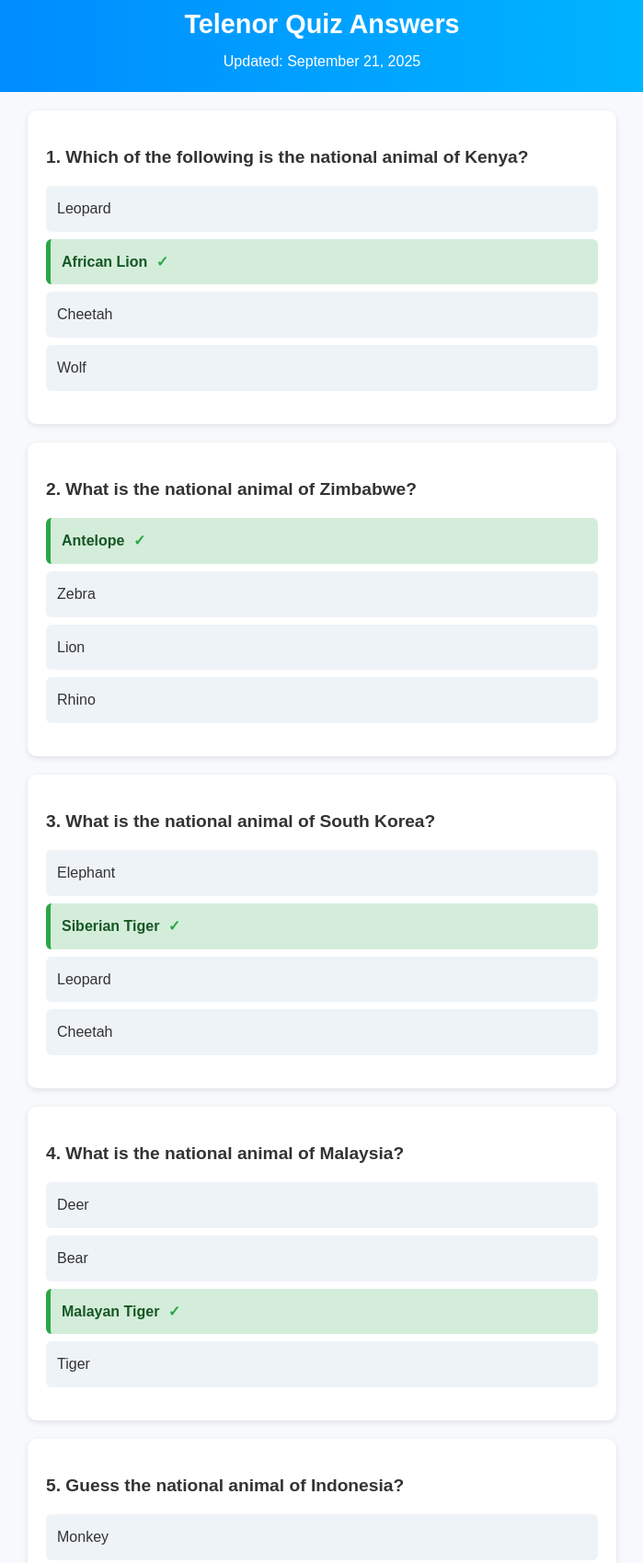
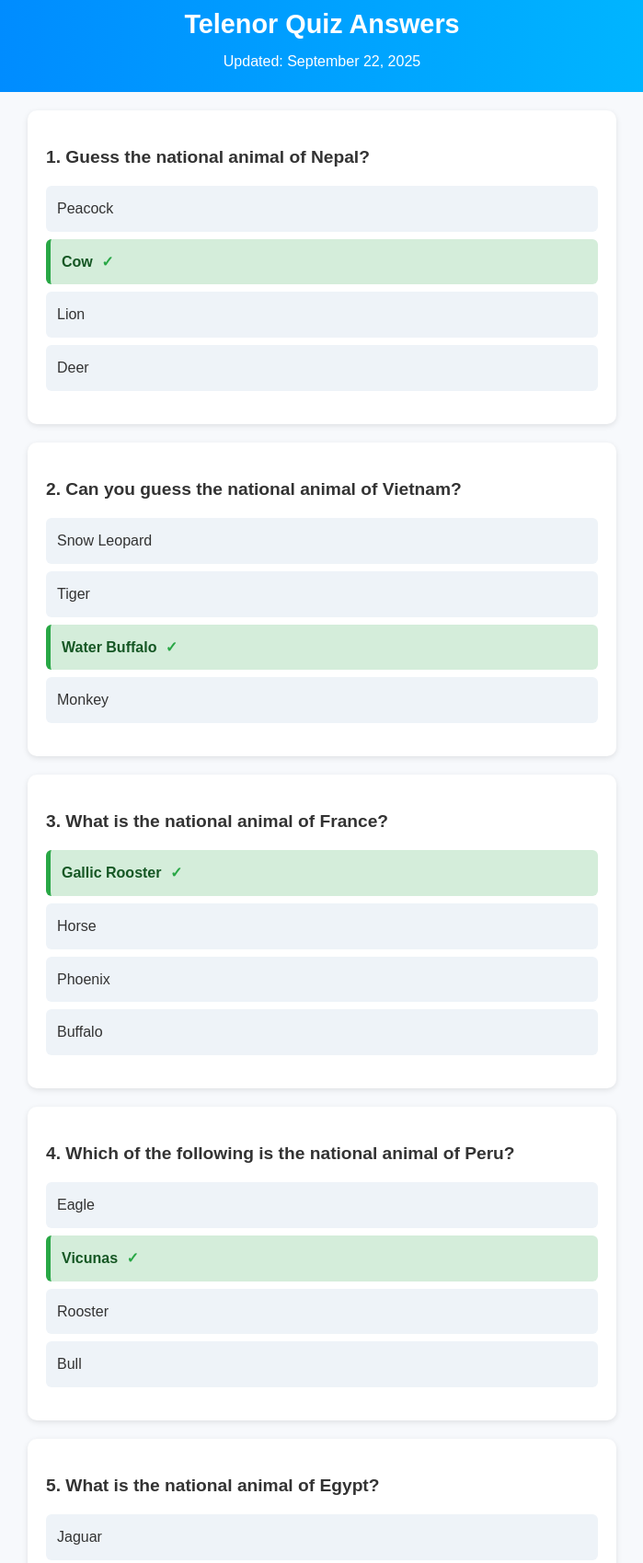
Before and after one commit to telenor-quiz-today/telenor-quiz-today, a plain HTML site: page index.html in a window 1280 px wide. Shown: the part 17-1716 px from the top of the page at 92% size, without its empty margins (290-989 px from the left). Drawn offline with Linux system fonts and the light colour scheme.

Commit message:
Update index.html

```diff
--- a/index.html
+++ b/index.html
@@ -3,75 +3,84 @@
 <head>
   <meta charset="UTF-8">
   <meta name="viewport" content="width=device-width, initial-scale=1.0">
-
-  <title>Telenor Quiz Today 21 September 2025 – Verified Latest Answers ✅</title>
-  <meta name="description" content="Telenor Quiz answers for today (21 September 2025). Verified latest answers updated daily at 12 AM. Get correct answers to win free MBs.">
-  <meta name="keywords" content="Telenor Quiz Today, Telenor Quiz Answers, Today Telenor Quiz 21 September 2025, Telenor Free MB Quiz, Quiz Helper">
+  <title>Telenor Quiz Today 22 September 2025 – Verified Latest Answers ✅</title>
+  <meta name="description" content="Telenor Quiz answers for today (22 September 2025). Answer all 5 questions correctly to win free MBs.">
+  <meta name="keywords" content="Telenor Quiz Today, Telenor Quiz 22 September 2025, Quiz Helper, Free MBs Quiz Answers">
   <meta name="author" content="Telenor Quiz Helper">
   <meta name="robots" content="index, follow">
 
+  <!-- Open Graph -->
+  <meta property="og:title" content="Telenor Quiz Today 22 September 2025 – Verified Latest Answers ✅">
+  <meta property="og:description" content="Get today’s Telenor Quiz answers – 22 September 2025, updated with latest correct answers.">
+  <meta property="og:type" content="website">
+  <meta property="og:url" content="https://telenor-quiz-today.github.io/">
+  <meta property="og:image" content="https://telenor-quiz-today.github.io/logo.png">
+
   <link rel="stylesheet" href="style.css">
+  <!-- Favicon -->
   <link rel="icon" type="image/png" href="logo.png">
+  <link rel="apple-touch-icon" href="logo.png">
+  <meta name="theme-color" content="#007bff">
 </head>
 <body>
   <header>
     <h1>Telenor Quiz Answers</h1>
-    <p id="date">Updated: September 21, 2025</p>
+    <p id="date">Updated: September 22, 2025</p>
   </header>
 
   <main>
     <!-- Question 1 -->
     <section class="question-card">
-      <h2>1. Which of the following is the national animal of Kenya?</h2>
+      <h2>1. Guess the national animal of Nepal?</h2>
       <ul>
-        <li>Leopard</li>
-        <li class="correct">African Lion</li> <!-- ✅ Correct -->
-        <li>Cheetah</li>
-        <li>Wolf</li>
+        <li>Peacock</li>
+        <li class="correct">Cow</li> <!-- ✅ Correct answer -->
+        <li>Lion</li>
+        <li>Deer</li>
       </ul>
     </section>
 
     <!-- Question 2 -->
     <section class="question-card">
-      <h2>2. What is the national animal of Zimbabwe?</h2>
+      <h2>2. Can you guess the national animal of Vietnam?</h2>
       <ul>
-        <li class="correct">Antelope</li> <!-- ✅ Correct -->
-        <li>Zebra</li>
-        <li>Lion</li>
-        <li>Rhino</li>
+        <li>Snow Leopard</li>
+        <li>Tiger</li>
+        <li class="correct">Water Buffalo</li> <!-- ✅ Correct answer -->
+        <li>Monkey</li>
       </ul>
     </section>
 
     <!-- Question 3 -->
     <section class="question-card">
-      <h2>3. What is the national animal of South Korea?</h2>
+      <h2>3. What is the national animal of France?</h2>
       <ul>
-        <li>Elephant</li>
-        <li class="correct">Siberian Tiger</li> <!-- ✅ Correct -->
-        <li>Leopard</li>
-        <li>Cheetah</li>
+        <li class="correct">Gallic Rooster</li> <!-- ✅ Correct answer -->
+        <li>Horse</li>
+        <li>Phoenix</li>
+        <li>Buffalo</li>
       </ul>
     </section>
 
     <!-- Question 4 -->
     <section class="question-card">
-      <h2>4. What is the national animal of Malaysia?</h2>
+      <h2>4. Which of the following is the national animal of Peru?</h2>
       <ul>
-        <li>Deer</li>
-        <li>Bear</li>
-        <li class="correct">Malayan Tiger</li> <!-- ✅ Correct -->
-        <li>Tiger</li>
+        <li>Eagle</li>
+        <li class="correct">Vicunas</li> <!-- ✅ Correct answer -->
+        <li>Rooster</li>
+        <li>Bull</li>
       </ul>
     </section>
 
     <!-- Question 5 -->
     <section class="question-card">
-      <h2>5. Guess the national animal of Indonesia?</h2>
+      <h2>5. What is the national animal of Egypt?</h2>
       <ul>
-        <li>Monkey</li>
-        <li class="correct">Komodo Dragon</li> <!-- ✅ Correct -->
+        <li>Jaguar</li>
+        <li>Puma</li>
+        <li class="correct">Steepe Eagle</li> <!-- ✅ Correct answer -->
         <li>Bear</li>
-        <li>Elephant</li>
       </ul>
     </section>
   </main>
@@ -79,5 +88,7 @@
   <footer>
     <p>© 2025 Telenor Quiz Helper</p>
   </footer>
+
+  <script src="script.js"></script>
 </body>
 </html>
```
